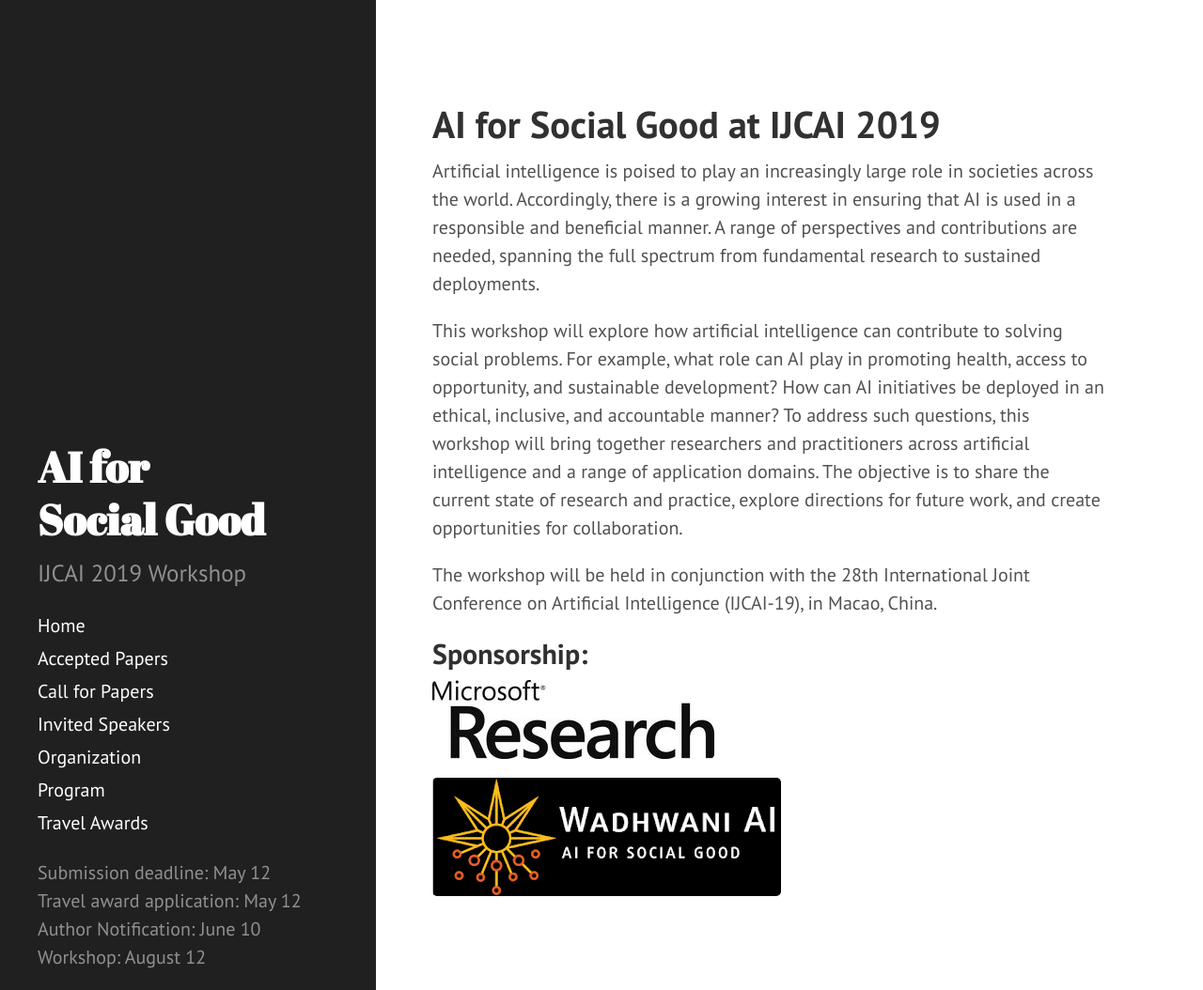
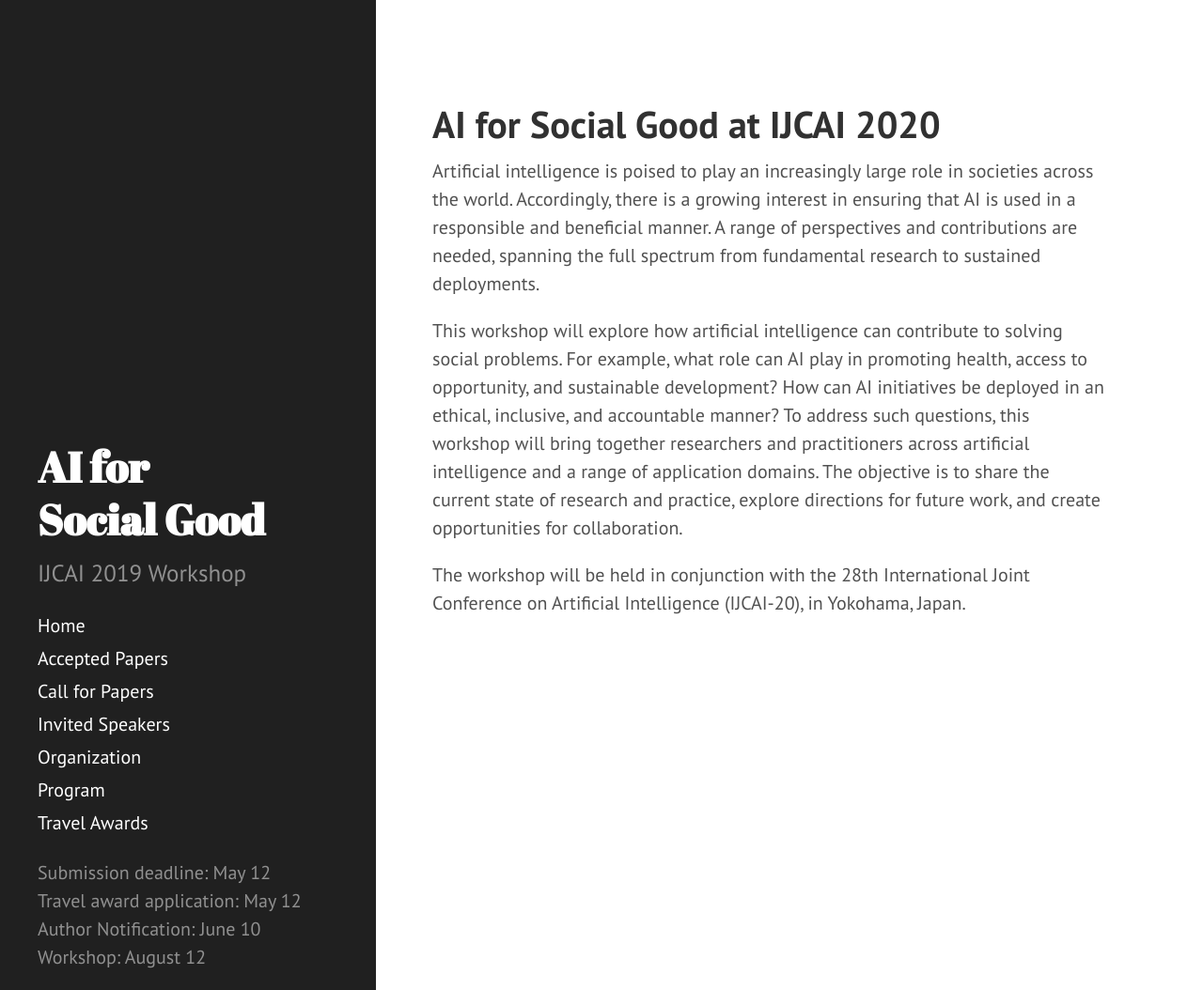
Before and after one commit to slremy/aiforpublichealth.github.io, a Jekyll site: the page built from index.md, in a window 1280 px wide and 1054 px high. Shown: the whole window at 94% size. Built offline with Jekyll 4.4.1, drawn with Linux system fonts in a browser that asks for light colours; the list of posts is cut into pages by our own code.

Commit message:
Update index.md

```diff
--- a/index.md
+++ b/index.md
@@ -2,18 +2,16 @@
 layout: default
 title: Home
 ---
-# AI for Social Good at IJCAI 2019
+# AI for Social Good at IJCAI 2020
 
 Artificial intelligence is poised to play an increasingly large role in societies across the world. Accordingly, there is a growing interest in ensuring that AI is used in a responsible and beneficial manner. A range of perspectives and contributions are needed, spanning the full spectrum from fundamental research to sustained deployments.
 
 This workshop will explore how artificial intelligence can contribute to solving social problems. For example, what role can AI play in promoting health, access to opportunity, and sustainable development? How can AI initiatives be deployed in an ethical, inclusive, and accountable manner? To address such questions, this workshop will bring together researchers and practitioners across artificial intelligence and a range of application domains. The objective is to share the current state of research and practice, explore directions for future work, and create opportunities for collaboration.
 
-The workshop will be held in conjunction with the 28th International Joint Conference on Artificial Intelligence (IJCAI-19), in Macao, China.
+The workshop will be held in conjunction with the 28th International Joint Conference on Artificial Intelligence (IJCAI-20), in Yokohama, Japan.
 
 
-## Sponsorship:
 
-![alt text](microsoft_logo.png "Microsoft Research") ![alt text](wadhwani_logo.png "Wadhwani AI")
 
 
 
```
